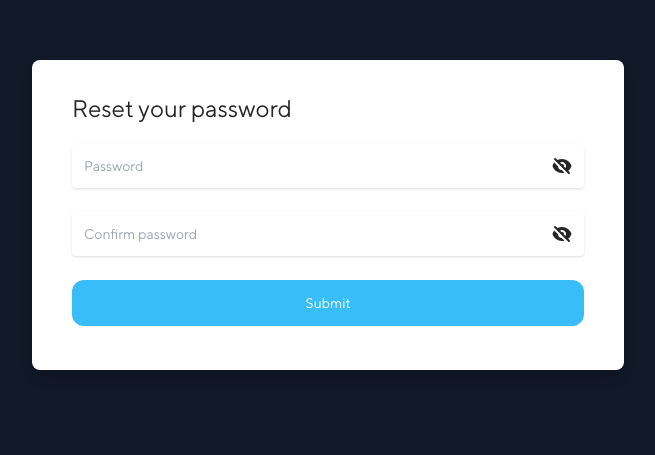
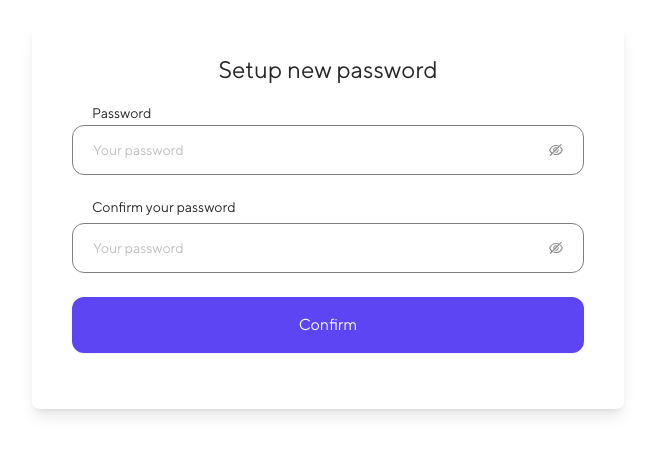
Before and after one commit to thuan2172001/ts-next-tailwind, a Next.js app: page /verify/reset-password in a window 1280 px wide. Shown: the part 173-628 px from the top of the page, without its empty margins (312-967 px from the left). Built offline with nearby package versions, Linux system fonts and the light colour scheme; no server answers.

Commit message:
Merged PR 2671: fix: reset password page

```diff
--- a/src/pages/signup/index.tsx
+++ b/src/pages/signup/index.tsx
@@ -136,6 +136,13 @@ export default function SignupPage() {
                             required: true,
                             message: 'Please input your password!',
                           },
+                          {
+                            pattern: new RegExp(
+                              '(?=.*\\d)(?=.*[a-z])(?=.*[A-Z]).{8,}'
+                            ),
+                            message:
+                              'Password must have at least 8 characters with 1 uppercase, 1 lowercase letter and 1 number',
+                          },
                         ]}
                       >
                         <Input.Password
@@ -220,7 +227,7 @@ export default function SignupPage() {
                             alt='default'
                             className='inline mr-2'
                           />
-                          <div>I already have an account</div>
+                          I already have an account
                         </a>
                       </Link>
                     </div>
--- a/src/pages/verify/reset-password/index.tsx
+++ b/src/pages/verify/reset-password/index.tsx
@@ -1,10 +1,7 @@
 /* eslint-disable @typescript-eslint/no-explicit-any */
 /* eslint-disable @next/next/no-img-element */
-import { EyeIcon, EyeOffIcon } from '@heroicons/react/solid';
-import { Form } from 'antd';
-import clsx from 'clsx';
+import { Form, Input } from 'antd';
 import { useRouter } from 'next/router';
-import { useState } from 'react';
 
 import Button from '@/components/buttons/Button';
 import Layout from '@/components/layout/Layout';
@@ -15,14 +12,11 @@ import { GenerateKeyPairAndEncrypt } from '@/utils/auth-cryptography';
 import ui from '@/utils/ui';
 
 export default function ResetPasswordPage() {
-  const [password, setPassword] = useState('');
-  const [confirmPassword, setConfirmPassword] = useState('');
-  const [showPassword, setShowPassword] = useState(false);
-  const [showConfirmPassword, setShowConfirmPassword] = useState(false);
   const router = useRouter();
 
   const handleResetPassword = async (e: any) => {
-    e.preventDefault();
+    const { password } = e;
+    console.log(password);
     const { otp, otpId } = router.query;
     const { publicKey, encryptedPrivateKey } =
       GenerateKeyPairAndEncrypt(password);
@@ -46,139 +40,90 @@ export default function ResetPasswordPage() {
       <Seo templateTitle='Reset Password' />
       <main>
         <section className='absolute h-full w-full'>
-          <div className='absolute bg-gray-900 h-full top-0 w-full'></div>
+          <div className='absolute h-full top-0 w-full'></div>
           <div className='container h-full mx-auto px-4'>
             <div className='content-center flex h-full items-center justify-center'>
               <div className='px-4 w-full lg:w-6/12'>
                 <div className='bg-white border-0 break-words flex flex-col mb-6 min-w-0 relative rounded-lg shadow-lg w-full'>
                   <div className='flex-auto pt-8 px-4 py-10 lg:px-10'>
-                    <div className='font-bold mb-5 text-center text-gray-500'>
-                      <h3 className='font-medium text-left'>
-                        Reset your password
+                    <div className='font-bold mb-5 text-center'>
+                      <h3 className='font-bold font-medium text-2xl'>
+                        Setup new password
                       </h3>
                     </div>
-                    <Form>
+                    <Form
+                      onFinish={handleResetPassword}
+                      autoComplete='off'
+                      initialValues={{ username: '', password: '' }}
+                      layout='vertical'
+                      className='mx-auto w-full'
+                    >
                       <div className='mb-3 relative w-full'>
+                        <div className='font-medium leading-4 mb-[4px] mt-4 pl-5 text-sm'>
+                          Password
+                        </div>
                         <Form.Item
-                          validateTrigger={['onBlur', 'onChange']}
-                          name='password'
                           rules={[
                             {
-                              validator: async (_, password) => {
-                                if (!password) {
-                                  return Promise.reject(
-                                    new Error('Password is required')
-                                  );
-                                }
+                              required: true,
+                              message: 'Please input your password!',
                             },
+                            {
+                              pattern: new RegExp(
+                                '(?=.*\\d)(?=.*[a-z])(?=.*[A-Z]).{8,}'
+                              ),
+                              message:
+                                'Password must have at least 8 characters with 1 uppercase, 1 lowercase letter and 1 number',
                             },
                           ]}
+                          name='password'
                         >
-                          <input
-                            type={showPassword === true ? 'text' : 'password'}
-                            className='bg-white border-0 placeholder-gray-400 px-3 py-3 rounded shadow text-gray-700 text-sm w-full focus:outline-none focus:ring'
-                            placeholder='Password'
-                            style={{ transition: 'all .15s ease' }}
-                            value={password}
-                            name='password'
-                            onChange={(e) => {
-                              setPassword(e.target.value);
-                            }}
+                          <Input.Password
+                            className='font-medium leading-4 px-5 py-4 rounded-xl signup-input-password text-sm'
+                            placeholder='Your password'
                           />
                         </Form.Item>
-                        <div
-                          className='absolute cursor-pointer h-8 items-center pr-3 right-0 text-center top-3 w-10'
-                          onClick={(e) => {
-                            e.preventDefault();
-                            setShowPassword(!showPassword);
-                          }}
-                        >
-                          {showPassword === true ? (
-                            <EyeIcon
-                              className={clsx(
-                                'h-5 items-center ml-2 w-5 group-hover:text-gray-500'
-                              )}
-                              aria-hidden='true'
-                            />
-                          ) : (
-                            <EyeOffIcon
-                              className={clsx(
-                                'h-5 ml-2 w-5 group-hover:text-gray-500'
-                              )}
-                              aria-hidden='true'
-                            />
-                          )}
                       </div>
+                      <div className='font-medium leading-4 mb-[8px] mt-4 pl-5 text-sm'>
+                        Confirm your password
                       </div>
-                      <div className='mb-3 relative w-full'>
                       <Form.Item
                         validateTrigger={['onBlur', 'onChange']}
                         name='confirmPassword'
                         dependencies={['password']}
                         rules={[
                           {
-                              validator: async (_, confirmPassword) => {
-                                if (!confirmPassword) {
+                            required: true,
+                            message: 'Please input your password!',
+                          },
+                          ({ getFieldValue }) => ({
+                            validator(_, value) {
+                              if (
+                                !value ||
+                                getFieldValue('password') === value
+                              ) {
+                                return Promise.resolve();
+                              }
                               return Promise.reject(
-                                    new Error('Confirm password is required')
+                                new Error('The confirm password do not match!')
                               );
-                                }
-                                if (confirmPassword !== password) {
-                                  return Promise.reject(
-                                    new Error(
-                                      'Password and confirm password do not match'
-                                    )
-                                  );
-                                }
-                                setConfirmPassword(confirmPassword);
                             },
-                            },
+                          }),
                         ]}
                       >
-                          <input
-                            type={
-                              showConfirmPassword === true ? 'text' : 'password'
-                            }
-                            className='bg-white border-0 placeholder-gray-400 px-3 py-3 rounded shadow text-gray-700 text-sm w-full focus:outline-none focus:ring'
-                            placeholder='Confirm password'
-                            style={{ transition: 'all .15s ease' }}
-                            value={confirmPassword}
-                            name='confirmPassword'
+                        <Input.Password
+                          className='font-medium leading-4 px-5 py-4 rounded-xl signup-input-password text-sm'
+                          placeholder='Your password'
                         />
                       </Form.Item>
-                        <div
-                          className='absolute cursor-pointer h-8 items-center pr-3 right-0 text-center top-3 w-10'
-                          onClick={(e) => {
-                            e.preventDefault();
-                            setShowConfirmPassword(!showConfirmPassword);
-                          }}
+                      <Form.Item className='mb-4'>
+                        <Button
+                          type='submit'
+                          className='bg-primary font-bold px-8 py-4 text-base w-full'
                         >
-                          {showConfirmPassword === true ? (
-                            <EyeIcon
-                              className={clsx(
-                                'h-5 items-center ml-2 w-5 group-hover:text-gray-500'
-                              )}
-                              aria-hidden='true'
-                            />
-                          ) : (
-                            <EyeOffIcon
-                              className={clsx(
-                                'h-5 ml-2 w-5 group-hover:text-gray-500'
-                              )}
-                              aria-hidden='true'
-                            />
-                          )}
-                        </div>
-                      </div>
-                      <div className='mt-6 text-center'>
-                        <Button
-                          onClick={(e) => handleResetPassword(e)}
-                          className='mb-1 mr-1 px-6 py-3 shadow w-full'
-                          variant='primary'
-                        >
-                          Submit
+                          Confirm
                         </Button>
-                      </div>
+                      </Form.Item>
                     </Form>
                   </div>
                 </div>
--- a/src/styles/globals.css
+++ b/src/styles/globals.css
@@ -257,15 +257,16 @@
   background: #5e45f3 !important;
 }
 button.bg-primary:hover {
-  background: #5e45f3 !important;
+  background: #2600ff !important;
 }
 
 .bg-primary-outline {
   border-color: #5e45f3 !important;
 }
 
-button.bg-primary-outline:hover {
-  background-color: #5e45f3 !important;
+.bg-primary-outline:hover {
+  border-color: #2600ff !important;
+  color: #2600ff !important;
 }
 
 .text-primary {
```
Lines whose indentation alone changed are shown as unchanged.
